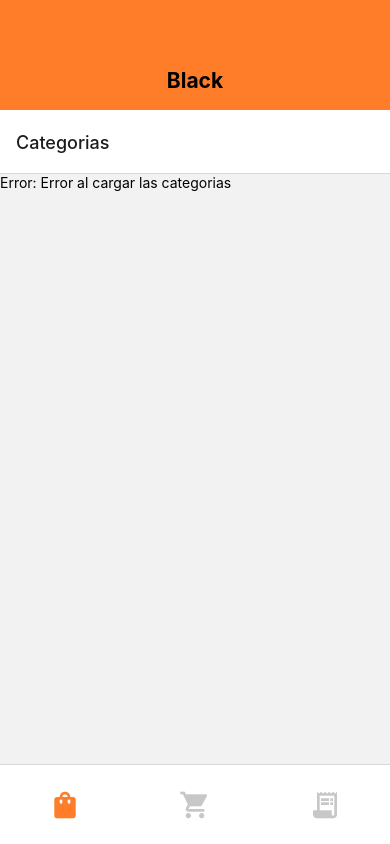
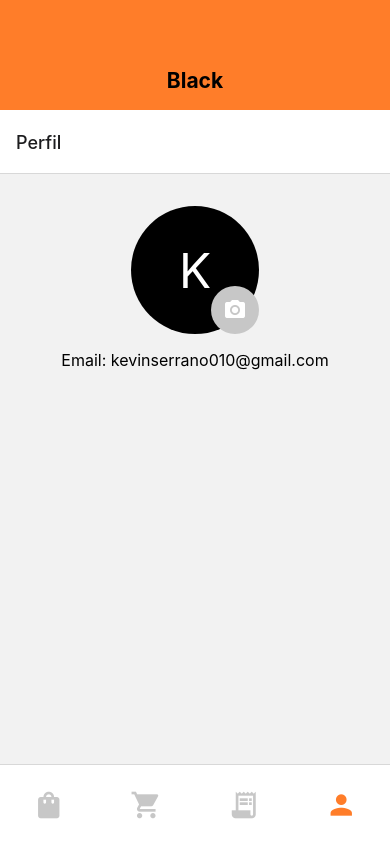
Before and after one commit to kevinserrano01/ecommerce-app, a React Native app: screen /Profile in a window 390 px wide. Built offline with nearby package versions, Linux system fonts and the light colour scheme; no server answers.

Commit message:
Device Features Cámara

```diff
--- a/package.json
+++ b/package.json
@@ -23,7 +23,8 @@
     "react-native-screens": "3.31.1",
     "react-native-vector-icons": "^10.2.0",
     "react-redux": "^9.1.2",
-    "expo-linear-gradient": "~13.0.2"
+    "expo-linear-gradient": "~13.0.2",
+    "expo-image-picker": "~15.0.7"
   },
   "devDependencies": {
     "@babel/core": "^7.20.0"
--- a/src/app/store.js
+++ b/src/app/store.js
@@ -1,10 +1,11 @@
 import { configureStore } from "@reduxjs/toolkit";
 import shopSlice from "../features/shop/shopSlice";
 import cartReducer from "../features/cart/cartSlice";
+import authReducer from "../features/auth/authSlice";
 import { shopApi } from "../services/shopService";
 import { receiptApi } from "../services/receiptsService";
 import { authApi } from "../services/authService";
-import authReducer from "../features/auth/authSlice";
+import { userApi } from "../services/userService";
 
 export const store = configureStore({
   reducer: {
@@ -14,10 +15,12 @@ export const store = configureStore({
     [shopApi.reducerPath]: shopApi.reducer,
     [receiptApi.reducerPath]: receiptApi.reducer,
     [authApi.reducerPath]: authApi.reducer,
+    [userApi.reducerPath]: userApi.reducer,
   }, // Agregar reducers aquí
   middleware: (getDefaultMiddleware) =>
     getDefaultMiddleware()
       .concat(shopApi.middleware)
       .concat(receiptApi.middleware)
-      .concat(authApi.middleware),
+      .concat(authApi.middleware)
+      .concat(userApi.middleware),
 });
--- /dev/null
+++ b/src/components/CameraIcon.jsx
@@ -0,0 +1,24 @@
+import { StyleSheet, View } from 'react-native'
+import Icon from 'react-native-vector-icons/MaterialIcons';
+import { colors } from '../global/colors'
+
+const CameraIcon = () => {
+  return (
+    <View style={styles.iconContainer}>
+      <Icon name="photo-camera" size={24} color="#fff" />
+    </View>
+  )
+}
+
+export default CameraIcon
+
+const styles = StyleSheet.create({
+  iconContainer:{
+    justifyContent:'center',
+    alignItems:'center',
+    backgroundColor:colors.Gris,
+    width:48,
+    height:48,
+    borderRadius:32
+}
+})
--- a/src/features/auth/authSlice.js
+++ b/src/features/auth/authSlice.js
@@ -4,22 +4,29 @@ export const authSlice = createSlice({
   name: "auth",
   initialState: {
     value: {
-      email: null,
+      email: "kevinserrano010@gmail.com",
       token: null,
+      profileImage: "",
+      localId: "",
     },
   },
   reducers: {
     setUser: (state, action) => {
       state.value.email = action.payload.email;
       state.value.token = action.payload.idToken;
+      state.value.localId = action.payload.localId;
     },
     clearUser: (state) => {
       state.value.email = null;
       state.value.token = null;
+      state.value.localId = null;
+    },
+    setProfileImage: (state, action) => {
+      state.value.profileImage = action.payload;
     },
   },
 });
 
-export const { setUser, clearUser } = authSlice.actions;
+export const { setUser, clearUser, setProfileImage } = authSlice.actions;
 
 export default authSlice.reducer;
--- a/src/navigation/MainNavigator.jsx
+++ b/src/navigation/MainNavigator.jsx
@@ -2,16 +2,27 @@ import { createNativeStackNavigator } from "@react-navigation/native-stack";
 import { NavigationContainer } from "@react-navigation/native";
 import AuthNavigator from "./AuthNavigator";
 import TabNavigator from "./TabNavigator";
-import { useSelector } from "react-redux";
-import { useState } from "react";
+import { useSelector, useDispatch } from "react-redux";
+import { useState, useEffect } from "react";
+import { setProfileImage } from "../features/auth/authSlice";
+import { useGetProfileImageQuery } from "../services/userService";
+
 
 const Stack = createNativeStackNavigator();
 
 const MainNavigator = () => {
-    const [user, setUser] = useState("demo")
-    // const user = useSelector(state=>state.authReducer.value.email)
-    // console.log(user)
+    const user = useSelector(state=>state.authReducer.value.email)
+    const localId = useSelector(state=>state.authReducer.value.localId)
+    console.log(localId)
+    const dispatch = useDispatch()
+    const {data:profileImage, error, isLoading} = useGetProfileImageQuery(localId)
 
+    useEffect(()=>{
+        if(profileImage){
+            dispatch(setProfileImage(profileImage.image))
+        }
+
+    },[profileImage])
 
     return (
         <NavigationContainer>
--- /dev/null
+++ b/src/navigation/ProfileNavigator.jsx
@@ -0,0 +1,15 @@
+import { createNativeStackNavigator } from "@react-navigation/native-stack";
+import ProfileScreen from '../screens/ProfileScreen';
+
+
+const Stack = createNativeStackNavigator();
+
+const ProfileNavigator = () => {
+    return (
+        <Stack.Navigator>
+        <Stack.Screen name="Perfil" component={ProfileScreen} />
+        </Stack.Navigator>
+    );
+}
+
+export default ProfileNavigator;
--- a/src/navigation/TabNavigator.jsx
+++ b/src/navigation/TabNavigator.jsx
@@ -5,6 +5,7 @@ import { StyleSheet } from "react-native";
 import ShopNavigator from "./ShopNavigator";
 import CartNavigator from "./CartNavigator";
 import ReceiptsNavigator from "./ReceiptsNavigator";
+import ProfileNavigator from "./ProfileNavigator";
 import { colors } from '../global/colors'
 
 const Tab = createBottomTabNavigator();
@@ -46,6 +47,15 @@ const TabNavigator = () => {
                     )
                 }}
             />
+            <Tab.Screen
+                name="Profile"
+                component={ProfileNavigator}
+                options={{
+                    tabBarIcon: ({ focused }) => (
+                        <Icon name="person" color={focused?colors.Naranja:colors.Gris} size={32} />
+                    )
+                }}
+            />
         </Tab.Navigator>
   )
 }
--- a/src/screens/ProfileScreen.jsx
+++ b/src/screens/ProfileScreen.jsx
@@ -5,14 +5,13 @@ import { useSelector, useDispatch } from 'react-redux';
 import * as ImagePicker from 'expo-image-picker';
 import { setProfileImage } from '../features/auth/authSlice';
 import { usePutProfileImageMutation } from '../services/userService';
+import { colors } from '../global/colors'
+import CameraIcon from '../components/CameraIcon';
 
 const ProfileScreen = () => {
-    // const [image, setImage] = useState("")
-    // const [user, setUser] = useState("Kevin")
     const user = useSelector(state=>state.authReducer.value.email);
     const image = useSelector(state=>state.authReducer.value.profileImage);
     const localId = useSelector(state=>state.authReducer.value.localId);
-
     const dispatch = useDispatch()
     const [triggerPutProfileImage, result] = usePutProfileImageMutation();
 
@@ -44,33 +43,20 @@ const ProfileScreen = () => {
 
 
   return (
-    <View style={styles.container}>
-      <View style={styles.header}>
-        <View style={styles.imageContainer}>
+    <View style={styles.profileContainer}>
+        <View style={styles.imageProfileContainer}>
             {
-                image ? (
-                    <Image
-                        style={styles.profileImage}
-                        source={{ uri: image }}
-                        resizeMode='cover'
-                    />
-                ) : (
-                    <Text style={styles.textProfileImage}>{user.charAt(0).toUpperCase()}</Text>
-                )
+                image
+                    ?
+                    <Image source={{ uri: image }} resizeMode='cover' style={styles.profileImage} />
+                    :
+                    <Text style={styles.textProfilePlaceHolder}>{user.charAt(0).toUpperCase()}</Text>
             }
-          <Pressable style={styles.editButton} onPress={pickImage}>
-            <Icon name="edit" size={20} color="#fff" />
-          </Pressable>
+            <Pressable onPress={pickImage} style={({ pressed }) => [{ opacity: pressed ? 0.90 : 1 }, styles.cameraIcon]} >
+                <CameraIcon />
+            </Pressable>
         </View>
-        <Text style={styles.name}>John Doe</Text>
-        <Text style={styles.email}>john.doe@example.com</Text>
-      </View>
-      <View style={styles.body}>
-        <Text style={styles.bio}>
-          Lorem ipsum dolor sit amet, consectetur adipiscing elit. Vivamus lacinia odio vitae vestibulum vestibulum.
-        </Text>
-        <Button title="Edit Profile" onPress={() => {}} />
-      </View>
+        <Text style={styles.profileData}>Email: {user}</Text>
     </View>
   )
 }
@@ -78,61 +64,35 @@ const ProfileScreen = () => {
 export default ProfileScreen
 
 const styles = StyleSheet.create({
-    container: {
-        flex: 1,
-        backgroundColor: '#f8f8f8',
-        alignItems: 'center',
-        padding: 20,
+    profileContainer: {
+        padding: 32,
+        justifyContent: 'center',
+        alignItems: 'center'
     },
-    header: {
-        alignItems: 'center',
-        marginBottom: 20,
+    imageProfileContainer: {
+        width: 128,
+        height: 128,
+        borderRadius: 128,
+        backgroundColor: colors.Negro,
+        justifyContent: 'center',
+        alignItems: 'center'
     },
-    imageContainer: {
-        position: 'relative',
+    textProfilePlaceHolder: {
+        color: colors.Blanco,
+        fontSize: 48,
+    },
+    profileData: {
+        paddingVertical: 16,
+        fontSize: 16
+    },
+    cameraIcon: {
+        position: 'absolute',
+        bottom: 0,
+        right: 0,
     },
     profileImage: {
-        width: 150,
-        height: 150,
-        borderRadius: 75,
-        marginBottom: 10,
-    },
-    textProfileImage: {
-        width: 150,
-        height: 150,
-        borderRadius: 75,
-        marginBottom: 10,
-        backgroundColor: '#007bff',
-        color: '#fff',
-        fontSize: 60,
-        textAlign: 'center',
-        textAlignVertical: 'center',
-    },
-    editButton: {
-        position: 'absolute',
-        bottom: 10,
-        right: 10,
-        backgroundColor: '#007bff',
-        borderRadius: 20,
-        padding: 5,
-      },
-    name: {
-        fontSize: 24,
-        fontWeight: 'bold',
-        color: '#333',
-    },
-    email: {
-        fontSize: 16,
-        color: '#666',
-    },
-    body: {
-        width: '100%',
-        alignItems: 'center',
-    },
-    bio: {
-        fontSize: 16,
-        color: '#666',
-        textAlign: 'center',
-        marginBottom: 20,
-    },
+        width: 128,
+        height: 128,
+        borderRadius: 128
+    }
 })
--- a/src/services/authService.js
+++ b/src/services/authService.js
@@ -6,17 +6,17 @@ export const authApi = createApi({
   baseQuery: fetchBaseQuery({ baseUrl: base_auth_url }),
   endpoints: (builder) => ({
     login: builder.mutation({
-      query: (body) => ({
+      query: ({ ...auth }) => ({
         url: `accounts:signInWithPassword?key=${API_KEY}`,
         method: "POST",
-        body,
+        body: auth,
       }),
     }),
     register: builder.mutation({
       query: ({ ...auth }) => ({
         url: `accounts:signUp?key=${API_KEY}`,
         method: "POST",
-        body: { ...auth },
+        body: auth,
       }),
     }),
   }),
--- a/src/services/receiptsService.js
+++ b/src/services/receiptsService.js
@@ -13,6 +13,11 @@ export const receiptApi = createApi({
         body: { receipt },
       }),
     }),
+    getReceipts: builder.query({
+      query: () => `receipts.json`,
+      transformResponse: (response) =>
+        response ? Object.values(response) : [],
+    }),
   }),
 });
 
--- /dev/null
+++ b/src/services/userService.js
@@ -0,0 +1,24 @@
+import { createApi, fetchBaseQuery } from "@reduxjs/toolkit/query/react";
+import { API_KEY, base_auth_url } from "../firebase/database";
+
+export const userApi = createApi({
+  reducerPath: "userApi",
+  baseQuery: fetchBaseQuery({ baseUrl: base_auth_url }),
+  endpoints: (builder) => ({
+    putProfileImage: builder.mutation({
+      query: ({ image, localId }) => ({
+        url: `profileImages/${localId}.json`,
+        method: "PUT",
+        body: {
+          image: image,
+        },
+      }),
+    }),
+
+    getProfileImage: builder.query({
+      query: (localId) => `profileImages/${localId}.json`,
+    }),
+  }),
+});
+
+export const { usePutProfileImageMutation, useGetProfileImageQuery } = userApi;
```
Also changed, not shown: 1 other file (tests, documents, lock files or other folders).
